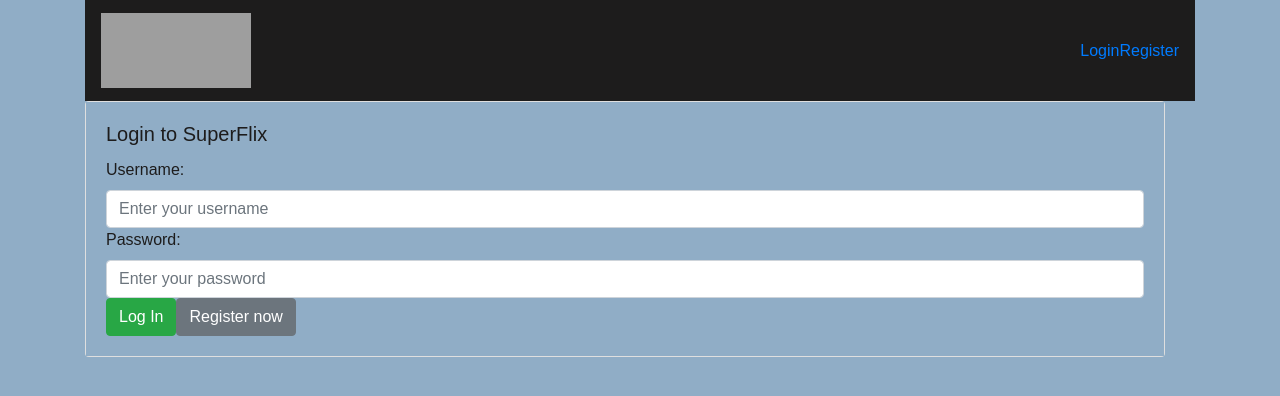
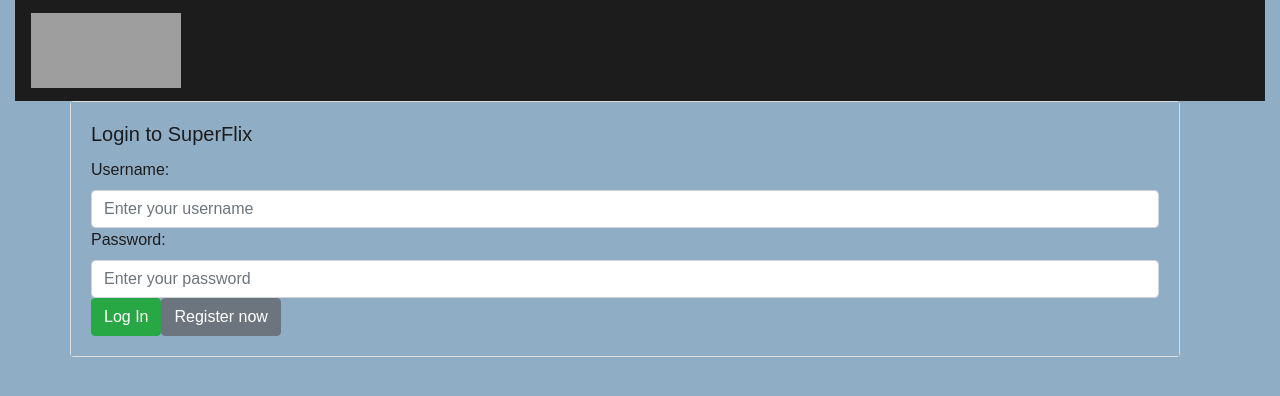
Before and after one commit to warpedpuppy/student-react-assist-km, a React (Vite) app: page /login in a window 1280 px wide. Shown: the top 396 px of the page. Built offline with nearby package versions, Linux system fonts and the light colour scheme; grey boxes are pictures that could not be loaded.

Commit message:
3.8 made navbar full width and corrected spacing

```diff
--- a/src/components/main-view/main-view.scss
+++ b/src/components/main-view/main-view.scss
@@ -4,9 +4,9 @@
   display: inline-block;
 }
 
-.mainNavbar {
-  background: #1d1c1c;
-}
+// .mainNavbar {
+//   background: #1d1c1c;
+// }
 
 body {
   font-family: "Teko", sans-serif !important;
--- a/src/components/navbar-view/navbar-view.jsx
+++ b/src/components/navbar-view/navbar-view.jsx
@@ -22,7 +22,6 @@
   };
 
   return (
-    // <Container fluid>
       <Navbar sticky="top" expand="lg" variant="dark" className="mainNavbar">
         <Navbar.Brand className="navbar-logo" to="/" as={Link}>
           <img
@@ -44,15 +43,14 @@
                 onLoggedOut()
               }}>Logout</Button>
             )}
-            {!isAuth() && (
+            {/* {!isAuth() && (
               <Link to="/">Login</Link>
-            )}
-            {!isAuth() && (
+            )} */}
+            {/* {!isAuth() && (
               <Link to="/register">Register</Link>
-            )}
+            )} */}
           </div>
         </Navbar.Collapse>
       </Navbar>
-    // </Container>
   )
 }
--- a/src/components/registration-view/registration-view.jsx
+++ b/src/components/registration-view/registration-view.jsx
@@ -1,9 +1,8 @@
 import React, { useState } from 'react';
 import PropTypes from 'prop-types';
 import axios from 'axios';
-import { Form, Button, Card, CardGroup, Container, Col, Row } from 'react-bootstrap';
+import { Form, Button, Card, CardGroup, Col, Row } from 'react-bootstrap';
 import './registration-view.scss';
-//import { Link } from 'react-router-dom'
 
 export function RegistrationView(props) {
   const [username, setUsername] = useState('');
@@ -69,7 +68,6 @@
   };
 
   return (
-    //<Container>
     <Row>
       <Col>
         <CardGroup>
@@ -134,7 +132,6 @@
         </CardGroup>
       </Col>
     </Row>
-    //</Container>
   );
 }
 
@@ -144,5 +141,4 @@
     Password: PropTypes.string.isRequired,
     Email: PropTypes.string.isRequired
   })
-  //onRegister: PropTypes.func.isRequired,
 };
--- a/src/index.jsx
+++ b/src/index.jsx
@@ -17,7 +17,7 @@
   render() {
     return (
       <Provider store={store}>
-        <Container>
+        <Container fluid>
           <MainView />
         </Container>
       </Provider>
```
Lines whose indentation alone changed are shown as unchanged.
